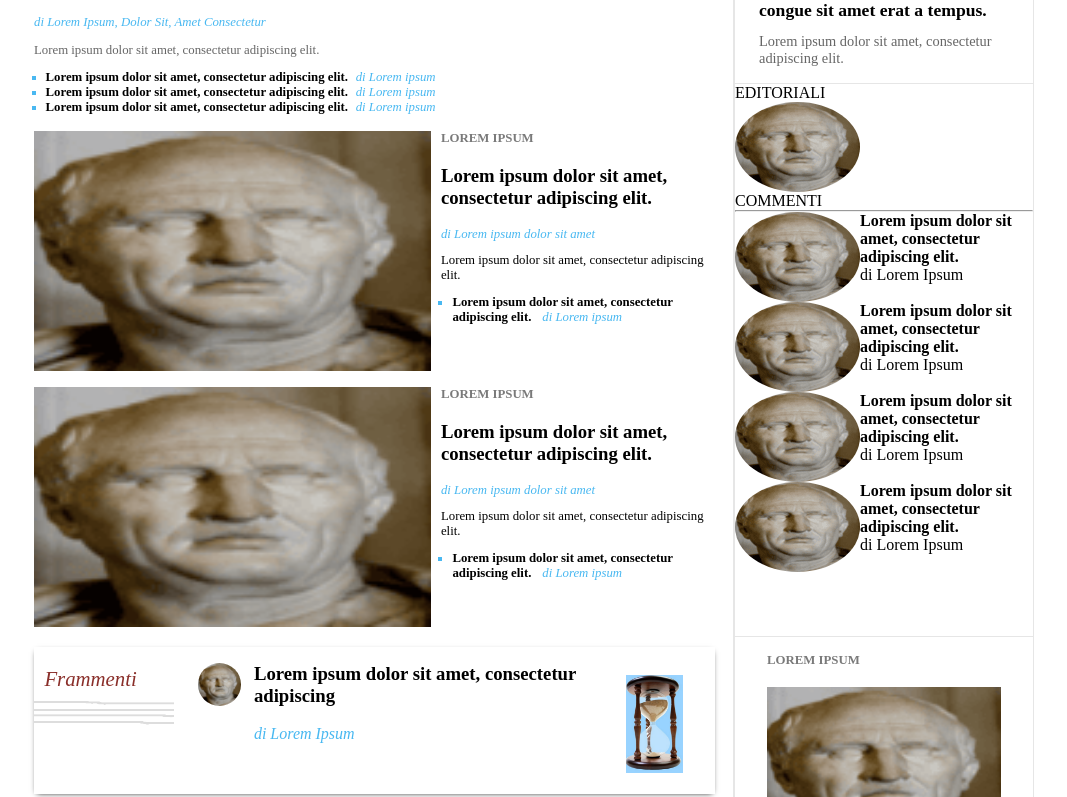
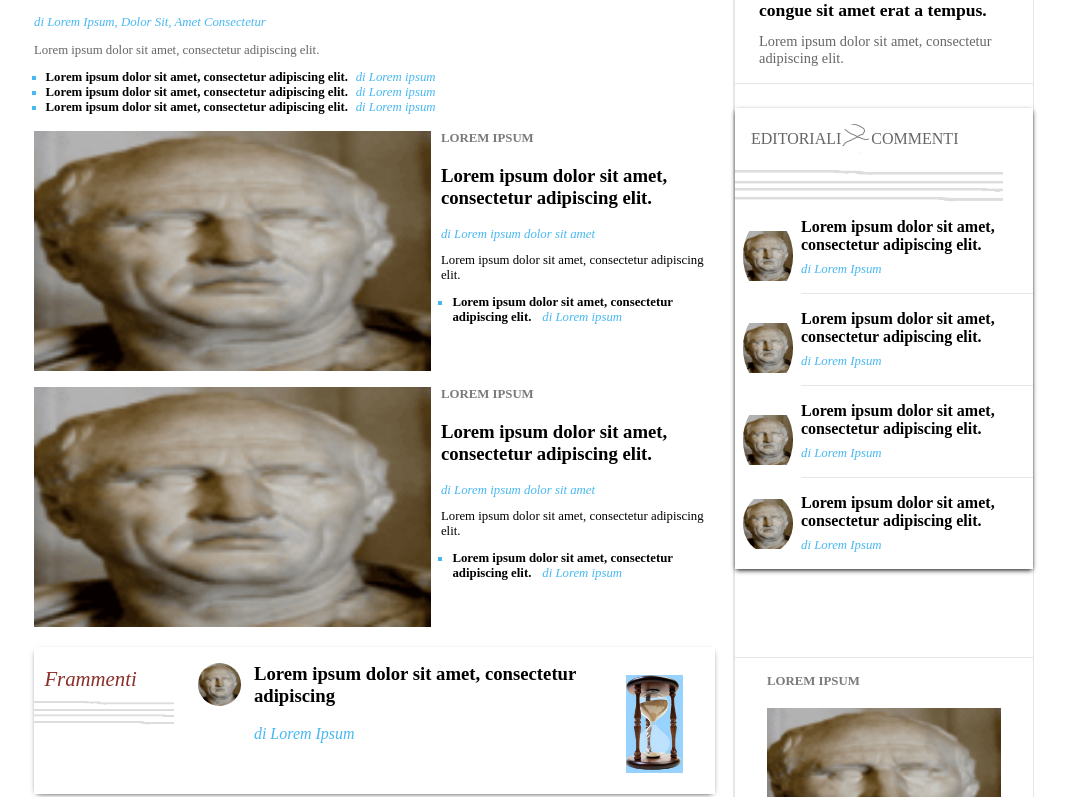
Before and after one commit to Lorenzo-Fantini/Lorenzo_Fantini_Elaborato_PPM, a website built with webpack: page index.html in a window 1280 px wide. Shown: the part 2009-2806 px from the top of the page, without its empty margins (106-1173 px from the left). Built offline with nearby package versions, Linux system fonts and the light colour scheme.

Commit message:
Rifinita zona editoriali & commenti

```diff
--- a/css/style.css
+++ b/css/style.css
@@ -850,10 +850,51 @@ main
   padding: 1.5em 1.5em 1em 1.5em;
 }
 
+#editoriali-commenti
+{
+  margin-top: 1.5em;
+  margin-bottom: 1.5em;
+  padding-bottom: 1em;
+  box-shadow: 0 2px 5px -1px black;
+}
+
 .editoriali-commenti-comment
 {
   display: flex;
   flex-direction: row;
+  margin-top: 1em;
+}
+
+#editoriali-commenti-writing
+{
+  align-items: center;
+  margin: 1em 0 1em 1em;
+  color: #666;
+}
+
+.editoriali-commenti-comment-title-and-author
+{
+  border-bottom: 1px solid #e6e6e6;
+  padding-bottom: 1em;
+}
+
+.editoriali-commenti-title
+{
+  font-size: 1em;
+  margin-bottom: 0.5em;
+}
+
+.editoriali-commenti-pfp
+{
+  object-fit: none;
+  margin-right: 0.5em;
+  margin-left: 0.5em;
+}
+
+.four-underlying-lines-img
+{
+  width: 90%;
+  height: 2em;
 }
 
 .right-generic-article-container
--- a/index.html
+++ b/index.html
@@ -611,61 +611,62 @@
                     </p>
                   </div>
                 </article>
-
-
               </div>
 
               <div id="editoriali-commenti">
-                <span>
-                  EDITORIALI <img src="img/Cicero_Placeholder_Tv_Boxes.png" alt="placeholder" class="pfp-border-radius"> COMMENTI
+                <span class="flex-row-container" id="editoriali-commenti-writing">
+                  EDITORIALI <img src="img/And_Symbol.png" alt="placeholder" class="pfp-border-radius"> COMMENTI
                 </span>
-                <div>
-                  <hr>
-                </div>
+                <img src="img/Four_Horizontal_Lines.png" alt="quattro linee orizzontali"
+                class="four-underlying-lines-img">
 
                 <div class="editoriali-commenti-comment">
-                  <img src="img/Cicero_Placeholder_Tv_Boxes.png" alt="placeholder" class="pfp-border-radius">
+                  <img src="img/Cicero_Placeholder_Square.png" alt="placeholder"
+                  class="pfp-border-radius editoriali-commenti-pfp">
                   <div class="editoriali-commenti-comment-title-and-author">
-                    <h4>
+                    <h4 class="editoriali-commenti-title">
                       Lorem ipsum dolor sit amet, consectetur adipiscing elit.
                     </h4>
-                    <p>
+                    <p class="attribution-colour-and-font-style attribution-font-size editoriali-commenti-attribution">
                       di Lorem Ipsum
                     </p>
                   </div>
                 </div>
 
                 <div class="editoriali-commenti-comment">
-                  <img src="img/Cicero_Placeholder_Tv_Boxes.png" alt="placeholder" class="pfp-border-radius">
+                  <img src="img/Cicero_Placeholder_Square.png" alt="placeholder"
+                  class="pfp-border-radius editoriali-commenti-pfp">
                   <div class="editoriali-commenti-comment-title-and-author">
-                    <h4>
+                    <h4 class="editoriali-commenti-title">
                       Lorem ipsum dolor sit amet, consectetur adipiscing elit.
                     </h4>
-                    <p>
+                    <p class="attribution-colour-and-font-style attribution-font-size editoriali-commenti-attribution">
                       di Lorem Ipsum
                     </p>
                   </div>
                 </div>
 
                 <div class="editoriali-commenti-comment">
-                  <img src="img/Cicero_Placeholder_Tv_Boxes.png" alt="placeholder" class="pfp-border-radius">
+                  <img src="img/Cicero_Placeholder_Square.png" alt="placeholder"
+                  class="pfp-border-radius editoriali-commenti-pfp">
                   <div class="editoriali-commenti-comment-title-and-author">
-                    <h4>
+                    <h4 class="editoriali-commenti-title">
                       Lorem ipsum dolor sit amet, consectetur adipiscing elit.
                     </h4>
-                    <p>
+                    <p class="attribution-colour-and-font-style attribution-font-size editoriali-commenti-attribution">
                       di Lorem Ipsum
                     </p>
                   </div>
                 </div>
 
                 <div class="editoriali-commenti-comment">
-                  <img src="img/Cicero_Placeholder_Tv_Boxes.png" alt="placeholder" class="pfp-border-radius">
-                  <div class="editoriali-commenti-comment-title-and-author">
-                    <h4>
+                  <img src="img/Cicero_Placeholder_Square.png" alt="placeholder"
+                  class="pfp-border-radius editoriali-commenti-pfp">
+                  <div>
+                    <h4 class="editoriali-commenti-title">
                       Lorem ipsum dolor sit amet, consectetur adipiscing elit.
                     </h4>
-                    <p>
+                    <p class="attribution-colour-and-font-style attribution-font-size editoriali-commenti-attribution">
                       di Lorem Ipsum
                     </p>
                   </div>
```
Also changed, not shown: img/And_Symbol.png (added).
